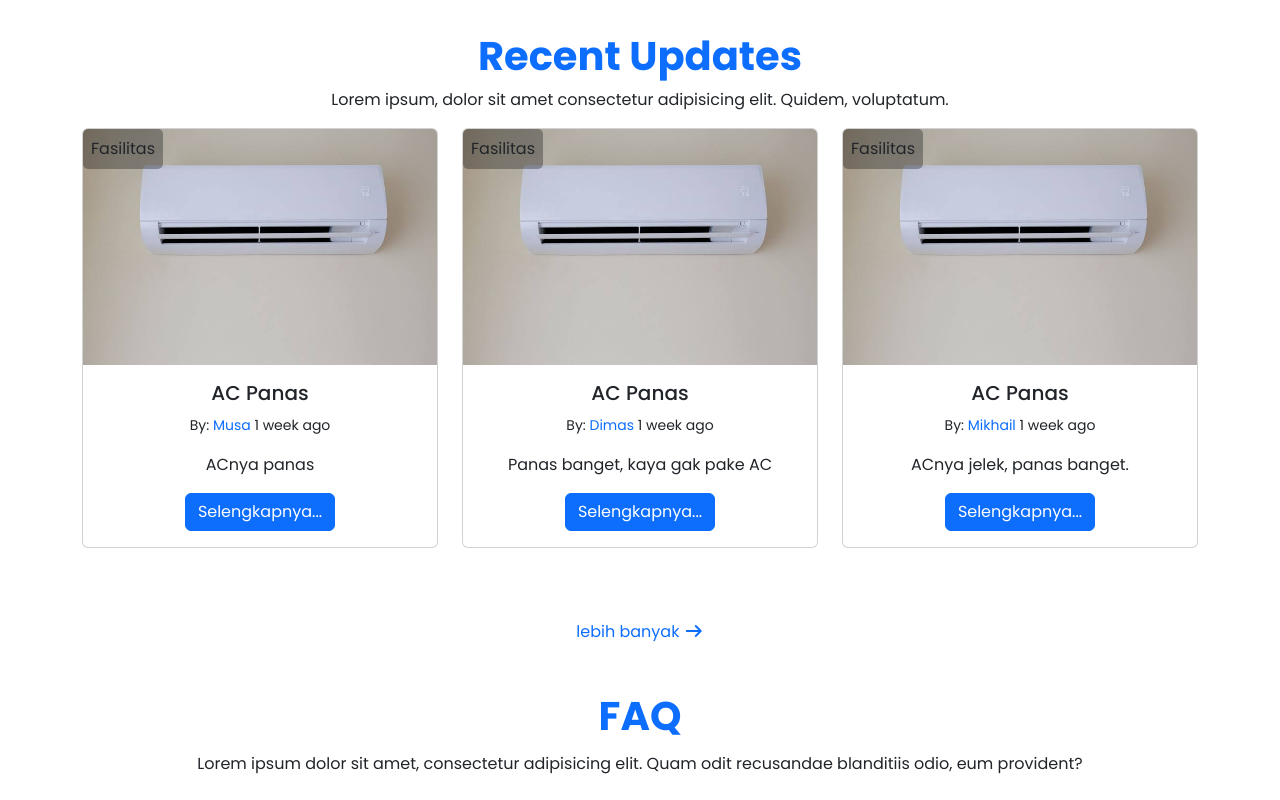
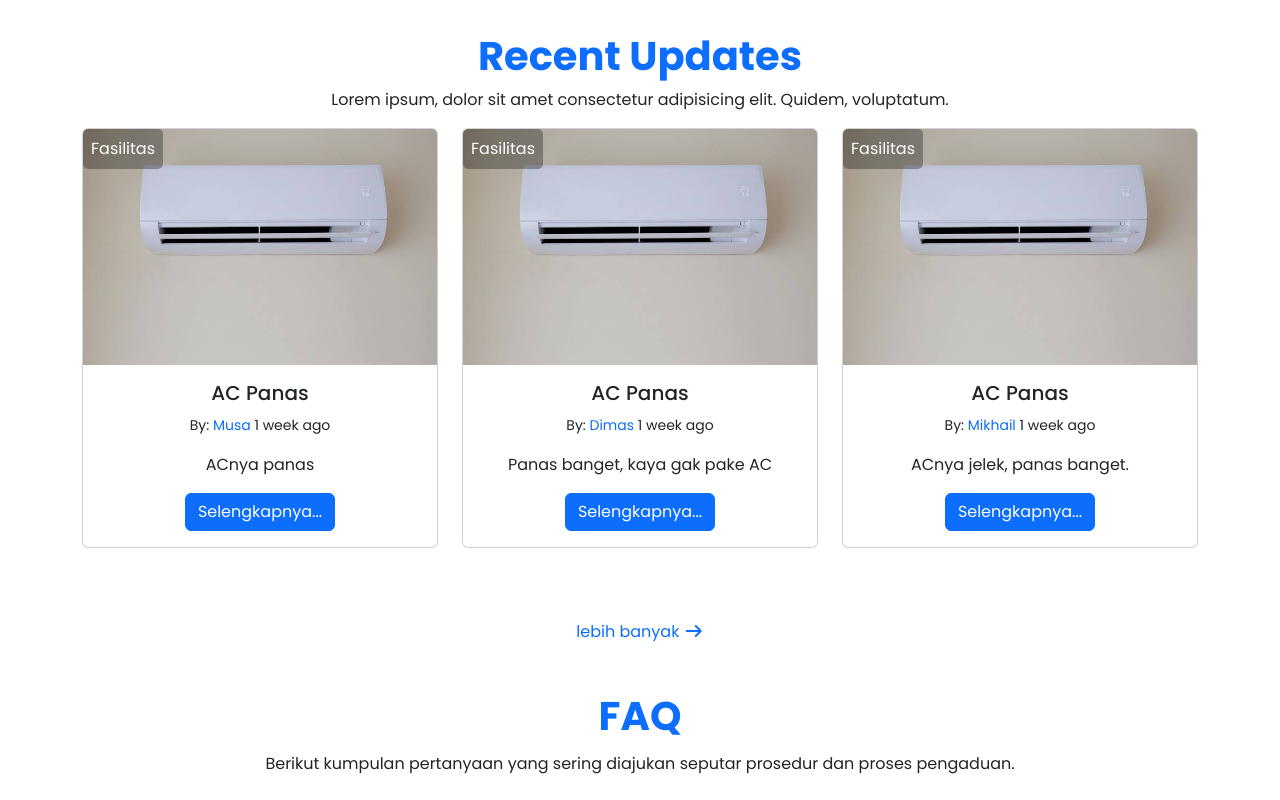
Before and after one commit to khaizuranarkan/E-Report, a plain HTML site: page index.html in a window 1280 px wide. Shown: the part 1600-2400 px from the top of the page. Drawn offline with nearby package versions, Linux system fonts and the light colour scheme.

Commit message:
benerin dikit

```diff
--- a/index.html
+++ b/index.html
@@ -200,7 +200,7 @@
           <div class="col-lg-4 col-md-6 mb-4">
             <div class="card">
               <div class="kategori position-absolute p-2">
-                <span class="text-decoration-none">Fasilitas</span>
+                <span class="text-decoration-none text-white">Fasilitas</span>
               </div>
               <img
                 style="max-height: 300px; overflow: hidden"
@@ -222,7 +222,7 @@
           <div class="col-lg-4 col-md-6 mb-4">
             <div class="card">
               <div class="kategori position-absolute p-2">
-                <span class="text-decoration-none">Fasilitas</span>
+                <span class="text-decoration-none  text-white">Fasilitas</span>
               </div>
               <img
                 style="max-height: 300px; overflow: hidden"
@@ -244,7 +244,7 @@
           <div class="col-lg-4 col-md-6 mb-4">
             <div class="card">
               <div class="kategori position-absolute p-2">
-                <span class="text-decoration-none">Fasilitas</span>
+                <span class="text-decoration-none text-white">Fasilitas</span>
               </div>
               <img
                 style="max-height: 300px; overflow: hidden"
@@ -279,8 +279,7 @@
         <div class="row text-center justify-content-center mt-5">
           <h1 class="fw-bold text-primary">FAQ</h1>
           <p class="lh-lg">
-            Lorem ipsum dolor sit amet, consectetur adipisicing elit. Quam odit
-            recusandae blanditiis odio, eum provident?
+            Berikut kumpulan pertanyaan yang sering diajukan seputar prosedur dan proses pengaduan.
           </p>
         </div>
         <div class="accordion" id="accordionExample">
```
